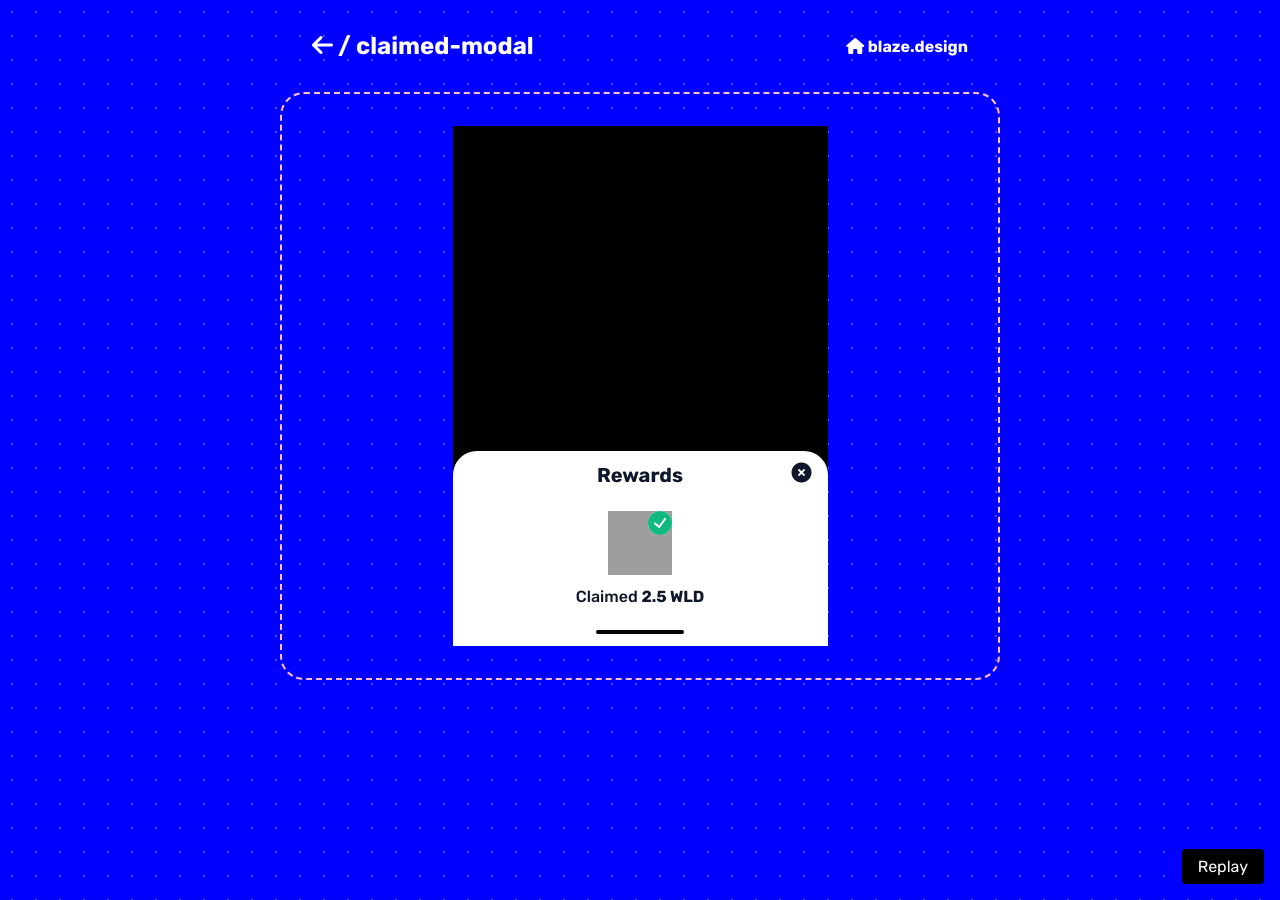
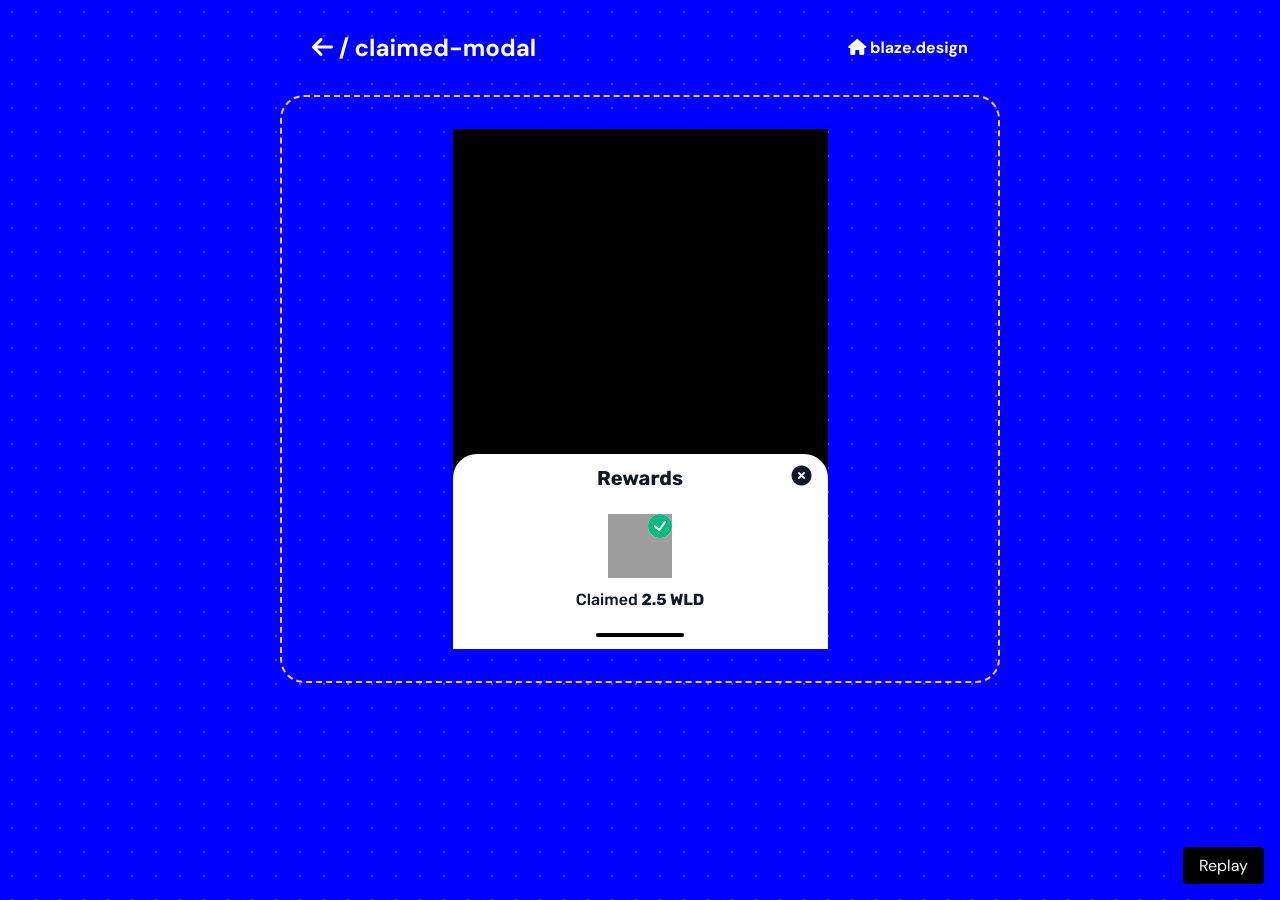
Before and after one commit to 0xblz/prototypes-web, a Jekyll site: the page built from claimed-modal.html, in a window 1280 px wide. Built offline with Jekyll 4.4.1, drawn with Linux system fonts in a browser that asks for light colours; nearby versions of some CDN libraries; grey boxes are pictures that could not be loaded.

Commit message:
name fixes

```diff
--- a/claimed-modal.html
+++ b/claimed-modal.html
@@ -8,11 +8,8 @@ show_container: true
 <style>
 @import url('https://fonts.googleapis.com/css2?family=Rubik:ital,wght@0,300..900;1,300..900&display=swap');
 
-body {
+.view {
     font-family: "Rubik", sans-serif;
-}
-
-.view {
     display: flex;
     flex-direction: column;
     justify-content: flex-end;
--- a/marble-maker.html
+++ b/marble-maker.html
@@ -1,6 +1,6 @@
 ---
 layout: default
-title: marble maker
+title: marble-maker
 description: three.js
 show_container: true
 ---
--- a/uno-navigation-concept.html
+++ b/uno-navigation-concept.html
@@ -8,16 +8,12 @@ show_container: true
 <style>
 @import url('https://fonts.googleapis.com/css2?family=Rubik:ital,wght@0,300..900;1,300..900&display=swap');
 
-
-body {
-  font-family: "Rubik", sans-serif;
-}
-
 .container {
   background: black;
 }
 
 nav {
+  font-family: "Rubik", sans-serif;
   display: flex;
   gap: 4px;
   background: #01B3FF;
```
Also changed, not shown: 4 other files.
